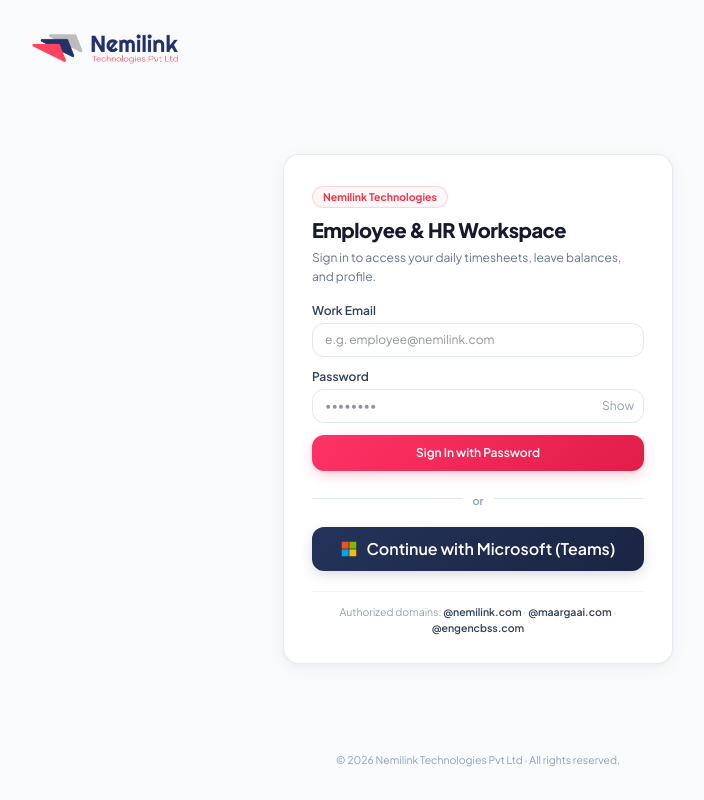
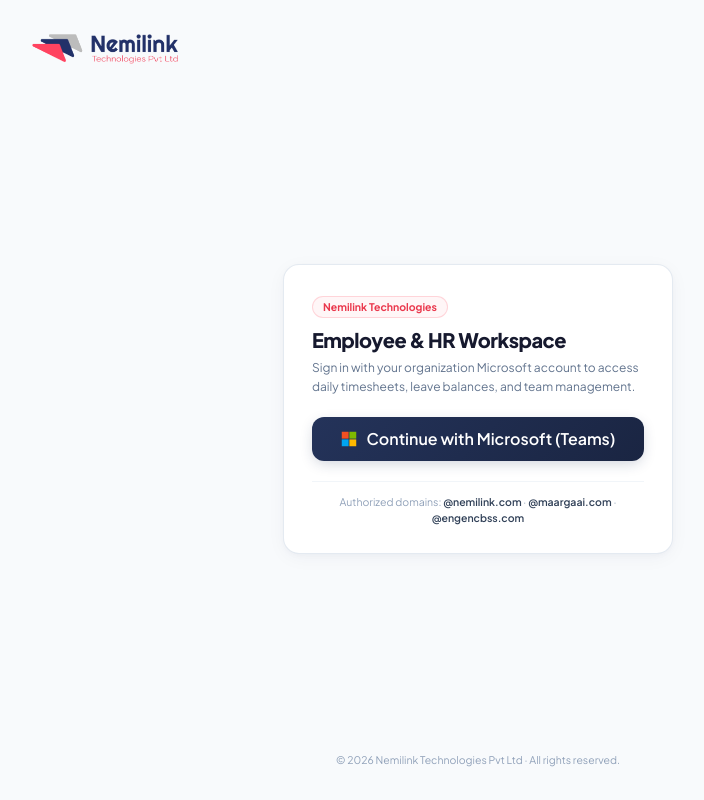
Before and after one commit to engenwebsite-sys/Employee-portal, a React (Vite) app in the folder frontend/: page /login in a window 1280 px wide. Shown: the whole page, without its empty margins (162-866 px from the left). Built offline with nearby package versions, Linux system fonts and the light colour scheme; no server answers.

Commit message:
revert(login): keep strictly Microsoft SSO button only and remove password form

```diff
--- a/frontend/src/pages/Login.jsx
+++ b/frontend/src/pages/Login.jsx
@@ -17,31 +17,14 @@ function MicrosoftMark() {
 }
 
 export default function Login() {
-  const [email, setEmail] = useState("");
-  const [password, setPassword] = useState("");
-  const [showPassword, setShowPassword] = useState(false);
-  const [signingIn, setSigningIn] = useState(false);
   const [error, setError] = useState("");
   const [redirecting, setRedirecting] = useState(false);
-  const { user, loading, login } = useAuth();
+  const { user, loading } = useAuth();
   const location = useLocation();
   const destination = location.state?.from ?? "/dashboard";
 
   if (!loading && user) {
     return <Navigate to={user.must_change_password ? "/change-password" : destination} replace />;
-  }
-
-  async function handleEmailLogin(e) {
-    e.preventDefault();
-    setError("");
-    setSigningIn(true);
-    try {
-      await login(email.trim(), password);
-    } catch (err) {
-      setError(err.message || "Invalid work email or password.");
-    } finally {
-      setSigningIn(false);
-    }
   }
 
   async function handleMicrosoftClick() {
@@ -78,54 +61,18 @@ export default function Login() {
           Employee &amp; HR Workspace
         </h1>
         <p className="mt-1 text-xs text-slate-500 leading-relaxed">
-          Sign in to access your daily timesheets, leave balances, and profile.
+          Sign in with your organization Microsoft account to access daily timesheets, leave balances, and team management.
         </p>
 
-        {/* Email & Password Form */}
-        <form onSubmit={handleEmailLogin} className="mt-4 space-y-3 text-xs">
-          <div>
-            <label className="mb-1 block font-semibold text-slate-700">Work Email</label>
-            <input
-              type="email"
-              required
-              autoComplete="email"
-              placeholder="e.g. employee@nemilink.com"
-              value={email}
-              onChange={(e) => setEmail(e.target.value)}
-              className="w-full rounded-xl border border-slate-200 bg-white px-3 py-2 text-xs outline-none focus:border-slate-400"
-            />
-          </div>
-
-          <div>
-            <label className="mb-1 block font-semibold text-slate-700">Password</label>
-            <div className="relative">
-              <input
-                type={showPassword ? "text" : "password"}
-                required
-                autoComplete="current-password"
-                placeholder="••••••••"
-                value={password}
-                onChange={(e) => setPassword(e.target.value)}
-                className="w-full rounded-xl border border-slate-200 bg-white px-3 py-2 text-xs outline-none focus:border-slate-400 pr-12"
-              />
-              <button
-                type="button"
-                onClick={() => setShowPassword(!showPassword)}
-                className="absolute right-2.5 top-1/2 -translate-y-1/2 text-slate-400 hover:text-slate-600 text-[11px] font-semibold"
-              >
-                {showPassword ? "Hide" : "Show"}
-              </button>
-            </div>
-          </div>
-
-          <button
-            type="submit"
-            disabled={signingIn}
-            className="w-full btn-brand-gradient rounded-xl px-4 py-2.5 text-xs font-bold text-white shadow-sm hover:shadow-md disabled:opacity-60 transition-all active:scale-[0.99]"
-          >
-            {signingIn ? "Signing in..." : "Sign In with Password"}
-          </button>
-        </form>
+        <button
+          type="button"
+          onClick={handleMicrosoftClick}
+          disabled={redirecting}
+          className="mt-5 flex w-full items-center justify-center gap-2.5 btn-navy-gradient rounded-xl px-4 py-2.5 text-xs font-bold text-white shadow-md hover:shadow-lg disabled:opacity-60 transition-all active:scale-[0.99]"
+        >
+          <MicrosoftMark />
+          {redirecting ? "Connecting to Microsoft..." : "Continue with Microsoft (Teams)"}
+        </button>
 
         {error && (
           <p
@@ -135,26 +82,6 @@ export default function Login() {
             {error}
           </p>
         )}
-
-        {/* Divider */}
-        <div className="relative my-4 text-center">
-          <div className="absolute inset-0 flex items-center">
-            <div className="w-full border-t border-slate-200" />
-          </div>
-          <span className="relative bg-white px-2.5 text-[11px] font-semibold text-slate-400">
-            or
-          </span>
-        </div>
-
-        <button
-          type="button"
-          onClick={handleMicrosoftClick}
-          disabled={redirecting}
-          className="flex w-full items-center justify-center gap-2.5 btn-navy-gradient rounded-xl px-4 py-2.5 text-xs font-bold text-white shadow-md hover:shadow-lg disabled:opacity-60 transition-all"
-        >
-          <MicrosoftMark />
-          {redirecting ? "Connecting to Microsoft..." : "Continue with Microsoft (Teams)"}
-        </button>
 
         <div className="mt-5 border-t border-slate-100 pt-3 text-center text-[10.5px] text-slate-400">
           Authorized domains: <span className="font-semibold text-slate-700">@nemilink.com</span> ·{" "}
```
